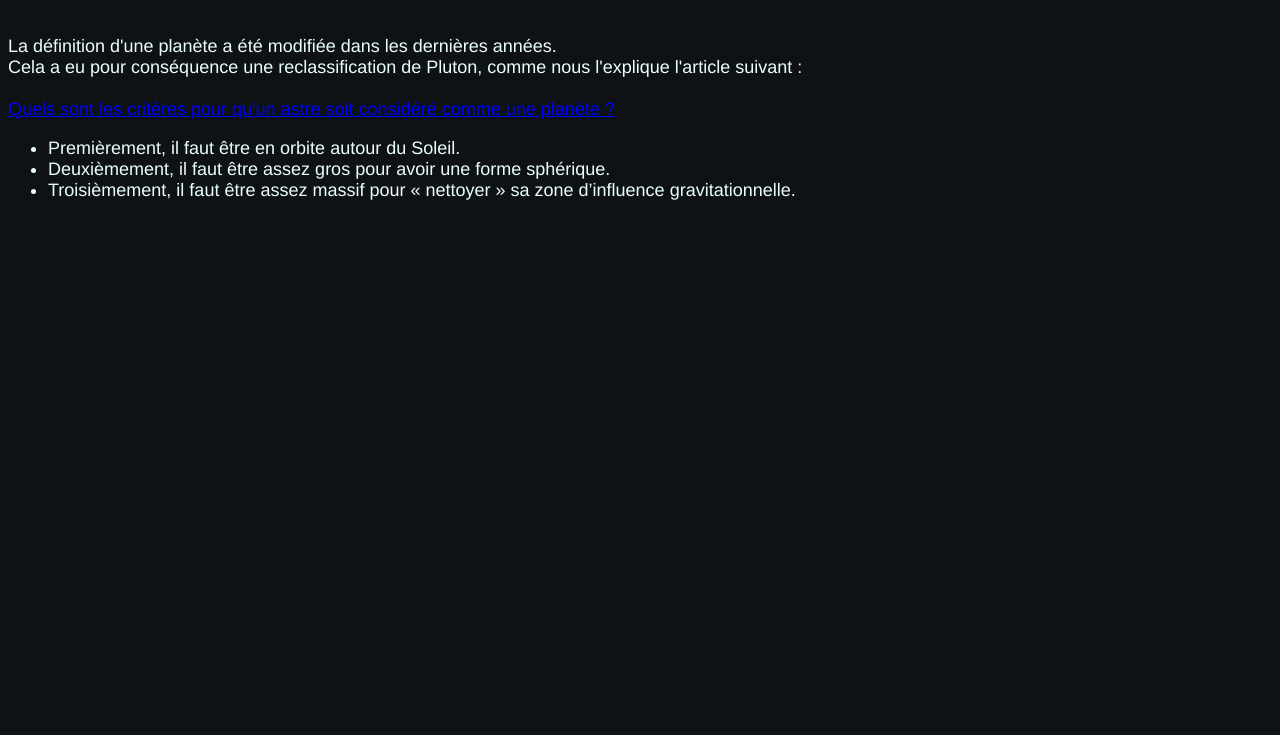
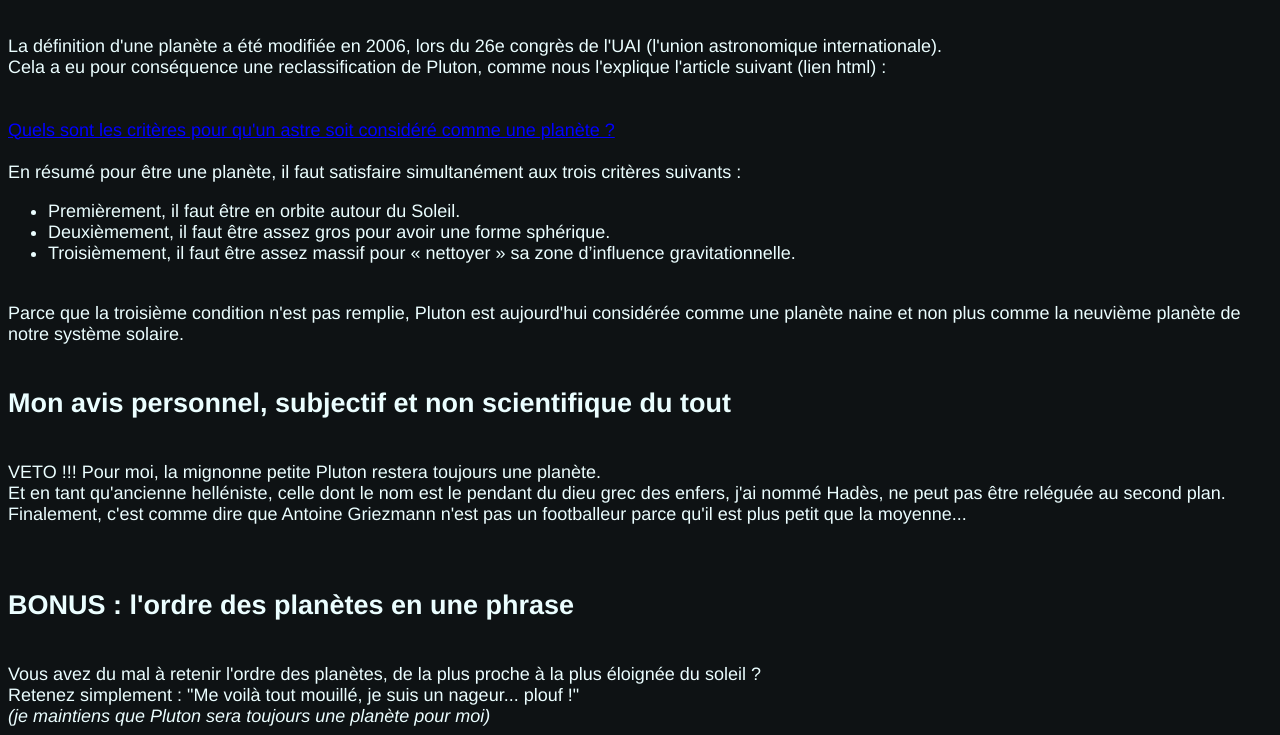
Before and after one commit to RattanaP/rattanap.github.io, a plain HTML site: page index.html in a window 1280 px wide. Shown: the part 805-1540 px from the top of the page. Before the commit the page ends 1024 px from the top, so only its background shows below. Drawn offline with Linux system fonts and the light colour scheme.

Commit message:
Ajout de texte et corrections

```diff
--- a/index.html
+++ b/index.html
@@ -17,14 +17,36 @@ index.html
 	<h2> Mais pourquoi Pluton n'est-elle plus une planète ? </h2>
 	<div> <p><img src= "./Images/img_Systeme_solaire.png" alt= "Pluton dans le système solaire" class="center"></p></div>
 	<br>
-	<div> La définition d'une planète a été modifiée dans les dernières années. </div>
-	<div> Cela a eu pour conséquence une reclassification de Pluton, comme nous l'explique l'article suivant : </div>
+	<div> La définition d'une planète a été modifiée en 2006, lors du 26e congrès de l'UAI (l'union astronomique internationale). </div>
+	<div> Cela a eu pour conséquence une reclassification de Pluton, comme nous l'explique l'article suivant (lien html) : </div>
+	<br>
 	<br>
 	<div><a href= "https://couleur-science.eu/?d=e44a56--pourquoi-pluton-nest-plus-une-planete/"> Quels sont les critères pour qu'un astre soit considéré comme une planète ? </a></div>
+	<br>
+	<div> En résumé pour être une planète, il faut satisfaire simultanément aux trois critères suivants : </div>
 	<ul>
 	   <li>Premièrement, il faut être en orbite autour du Soleil.</li>
 	   <li>Deuxièmement, il faut être assez gros pour avoir une forme sphérique.</li>
 	   <li>Troisièmement, il faut être assez massif pour « nettoyer » sa zone d’influence gravitationnelle. </li>
 	</ul>
+	<br>
+	<div> Parce que la troisième condition n'est pas remplie, Pluton est aujourd'hui considérée comme une planète naine et non plus comme la neuvième planète de notre système solaire. </div>
+	<br>
+</body>
+<body>
+	<h2> Mon avis personnel, subjectif et non scientifique du tout </h2>
+	<br>
+	<div> VETO !!! Pour moi, la mignonne petite Pluton restera toujours une planète. </div>
+	<div> Et en tant qu'ancienne helléniste, celle dont le nom est le pendant du dieu grec des enfers, j'ai nommé Hadès, ne peut pas être reléguée au second plan. </div>
+	<div> Finalement, c'est comme dire que Antoine Griezmann n'est pas un footballeur parce qu'il est plus petit que la moyenne... </div>
+	<br>
+	<br>
+	<h2> BONUS : l'ordre des planètes en une phrase </h2>
+	<br>
+	<div> Vous avez du mal à retenir l'ordre des planètes, de la plus proche à la plus éloignée du soleil ? </div>
+	<div> Retenez simplement : "Me voilà tout mouillé, je suis un nageur... plouf !" </div>
+	<div><i> (je maintiens que Pluton sera toujours une planète pour moi) </i></div>
+	<div> <p><img src= "./Images/img_pluton_humour.png" class="center"></p></div>
+
 </body>
 </html>
```
